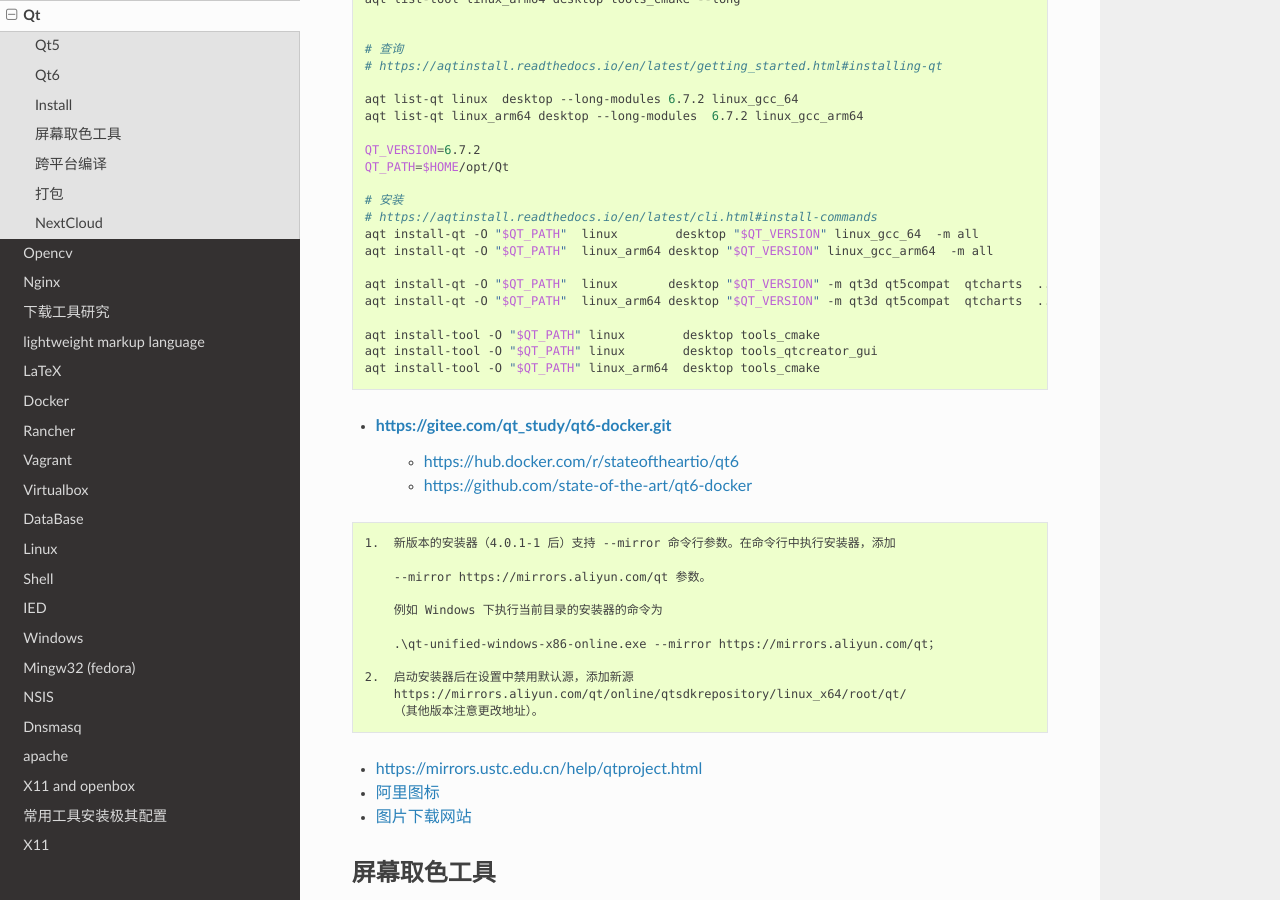
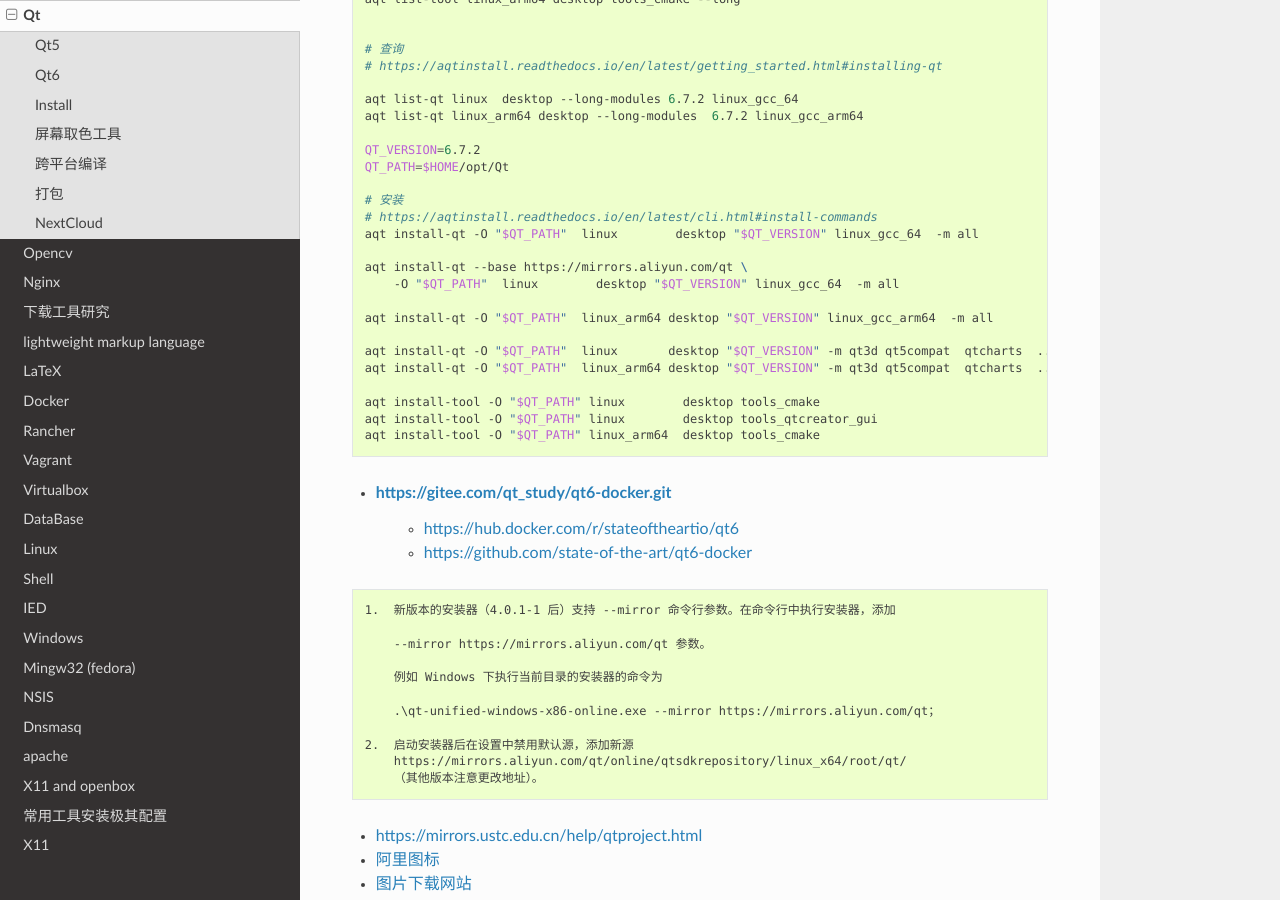
Before and after one commit to my-rds-store/my_space, a Sphinx documentation site: the page built from source/qt/index.rst, in a window 1280 px wide and 900 px high, scrolled down 644 px. Built offline with Sphinx 7.4.7 and the Read the Docs theme 3.1.0, drawn with Linux system fonts in a browser that asks for light colours.

Commit message:
update ...

```diff
--- a/source/qt/index.rst
+++ b/source/qt/index.rst
@@ -45,6 +45,10 @@
     # 安装
     # https://aqtinstall.readthedocs.io/en/latest/cli.html#install-commands
     aqt install-qt -O "$QT_PATH"  linux        desktop "$QT_VERSION" linux_gcc_64  -m all
+
+    aqt install-qt --base https://mirrors.aliyun.com/qt \
+        -O "$QT_PATH"  linux        desktop "$QT_VERSION" linux_gcc_64  -m all
+
     aqt install-qt -O "$QT_PATH"  linux_arm64 desktop "$QT_VERSION" linux_gcc_arm64  -m all
 
     aqt install-qt -O "$QT_PATH"  linux       desktop "$QT_VERSION" -m qt3d qt5compat  qtcharts  ...
```
